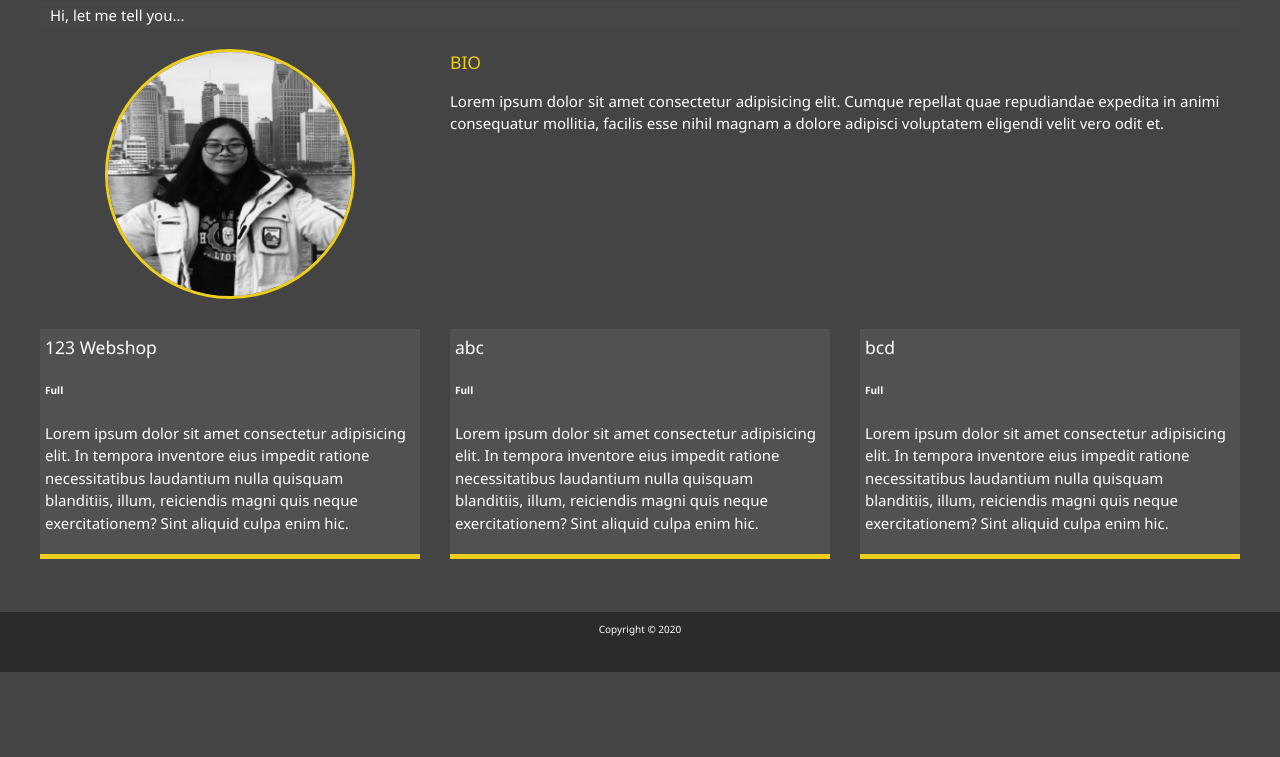
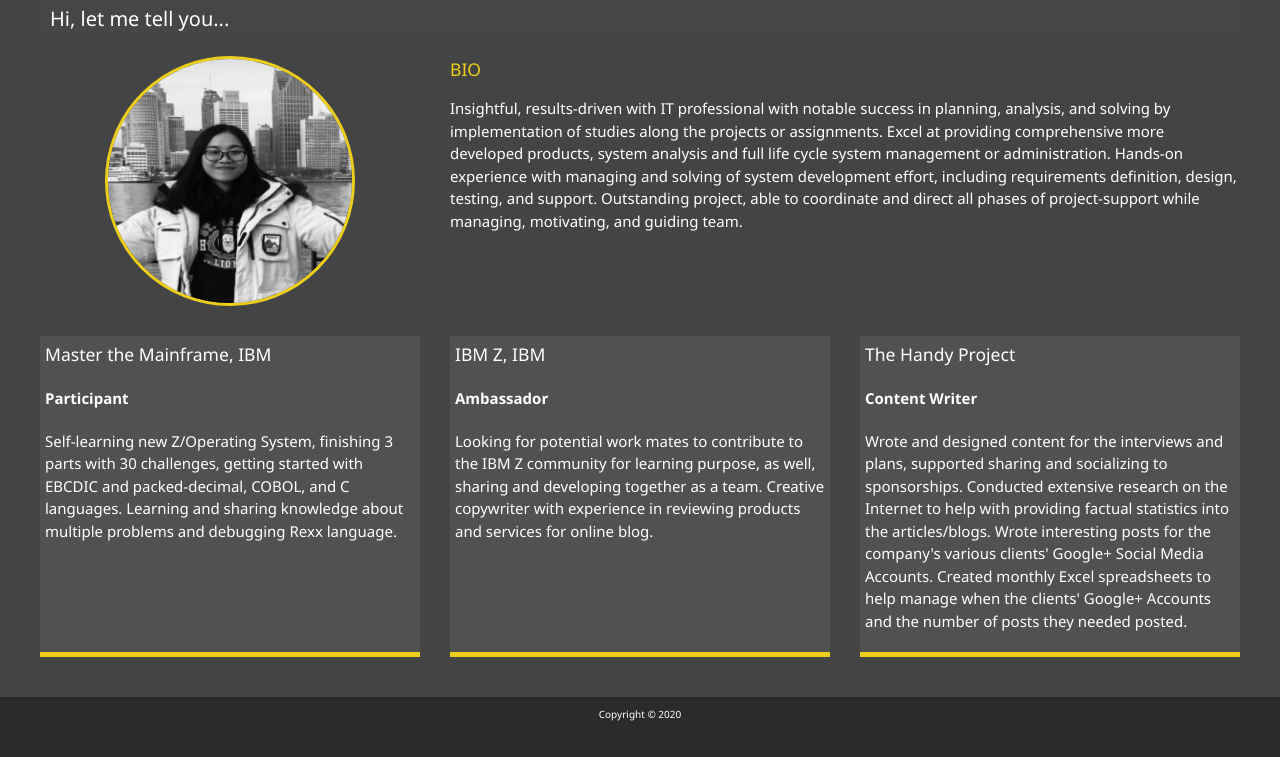
Before and after one commit to KhanhDoHoang/HoangDo_Portfolio, a website: page dist/about.html in a window 1280 px wide. Shown: the part 128-885 px from the top of the page. Before the commit the page ends 800 px from the top, so only its background shows below. Drawn offline with Linux system fonts and the light colour scheme.

Commit message:
Deleting the sample projects

```diff
--- a/dist/about.html
+++ b/dist/about.html
@@ -47,48 +47,56 @@
         About
         <span class="text-secondary">Me</span>
       </h1>
-      <h2 class="sm-heading">
+      <h1 class="sm-heading">
         Hi, let me tell you...
-      </h2>
+      </h1>
       <div class="about-info">
         <img src="./img/2.PNG" alt="Hoang Do" class="bio-image" />
         <div class="bio">
           <h3 class="text-secondary">BIO</h3>
           <p>
-            Lorem ipsum dolor sit amet consectetur adipisicing elit. Cumque
-            repellat quae repudiandae expedita in animi consequatur mollitia,
-            facilis esse nihil magnam a dolore adipisci voluptatem eligendi
-            velit vero odit et.
+            Insightful, results-driven with IT professional with notable success
+            in planning, analysis, and solving by implementation of studies
+            along the projects or assignments. Excel at providing comprehensive
+            more developed products, system analysis and full life cycle system
+            management or administration. Hands-on experience with managing and
+            solving of system development effort, including requirements
+            definition, design, testing, and support. Outstanding project, able
+            to coordinate and direct all phases of project-support while
+            managing, motivating, and guiding team.
           </p>
         </div>
         <div class="job job-1">
-          <h3>123 Webshop</h3>
-          <h6>Full</h6>
+          <h3>Master the Mainframe, IBM</h3>
+          <h4>Participant</h4>
           <p>
-            Lorem ipsum dolor sit amet consectetur adipisicing elit. In tempora
-            inventore eius impedit ratione necessitatibus laudantium nulla
-            quisquam blanditiis, illum, reiciendis magni quis neque
-            exercitationem? Sint aliquid culpa enim hic.
+            Self-learning new Z/Operating System, finishing 3 parts with 30
+            challenges, getting started with EBCDIC and packed-decimal, COBOL,
+            and C languages. Learning and sharing knowledge about multiple
+            problems and debugging Rexx language.
           </p>
         </div>
         <div class="job job-2">
-          <h3>abc</h3>
-          <h6>Full</h6>
+          <h3>IBM Z, IBM</h3>
+          <h4>Ambassador</h4>
           <p>
-            Lorem ipsum dolor sit amet consectetur adipisicing elit. In tempora
-            inventore eius impedit ratione necessitatibus laudantium nulla
-            quisquam blanditiis, illum, reiciendis magni quis neque
-            exercitationem? Sint aliquid culpa enim hic.
+            Looking for potential work mates to contribute to the IBM Z
+            community for learning purpose, as well, sharing and developing
+            together as a team. Creative copywriter with experience in reviewing
+            products and services for online blog.
           </p>
         </div>
         <div class="job job-3">
-          <h3>bcd</h3>
-          <h6>Full</h6>
+          <h3>The Handy Project</h3>
+          <h4>Content Writer</h4>
           <p>
-            Lorem ipsum dolor sit amet consectetur adipisicing elit. In tempora
-            inventore eius impedit ratione necessitatibus laudantium nulla
-            quisquam blanditiis, illum, reiciendis magni quis neque
-            exercitationem? Sint aliquid culpa enim hic.
+            Wrote and designed content for the interviews and plans, supported
+            sharing and socializing to sponsorships. Conducted extensive
+            research on the Internet to help with providing factual statistics
+            into the articles/blogs. Wrote interesting posts for the company's
+            various clients' Google+ Social Media Accounts. Created monthly
+            Excel spreadsheets to help manage when the clients' Google+ Accounts
+            and the number of posts they needed posted.
           </p>
         </div>
       </div>
```
Also changed, not shown: dist/index.html (+4 -4 lines), dist/work.html (+6 -20 lines).
